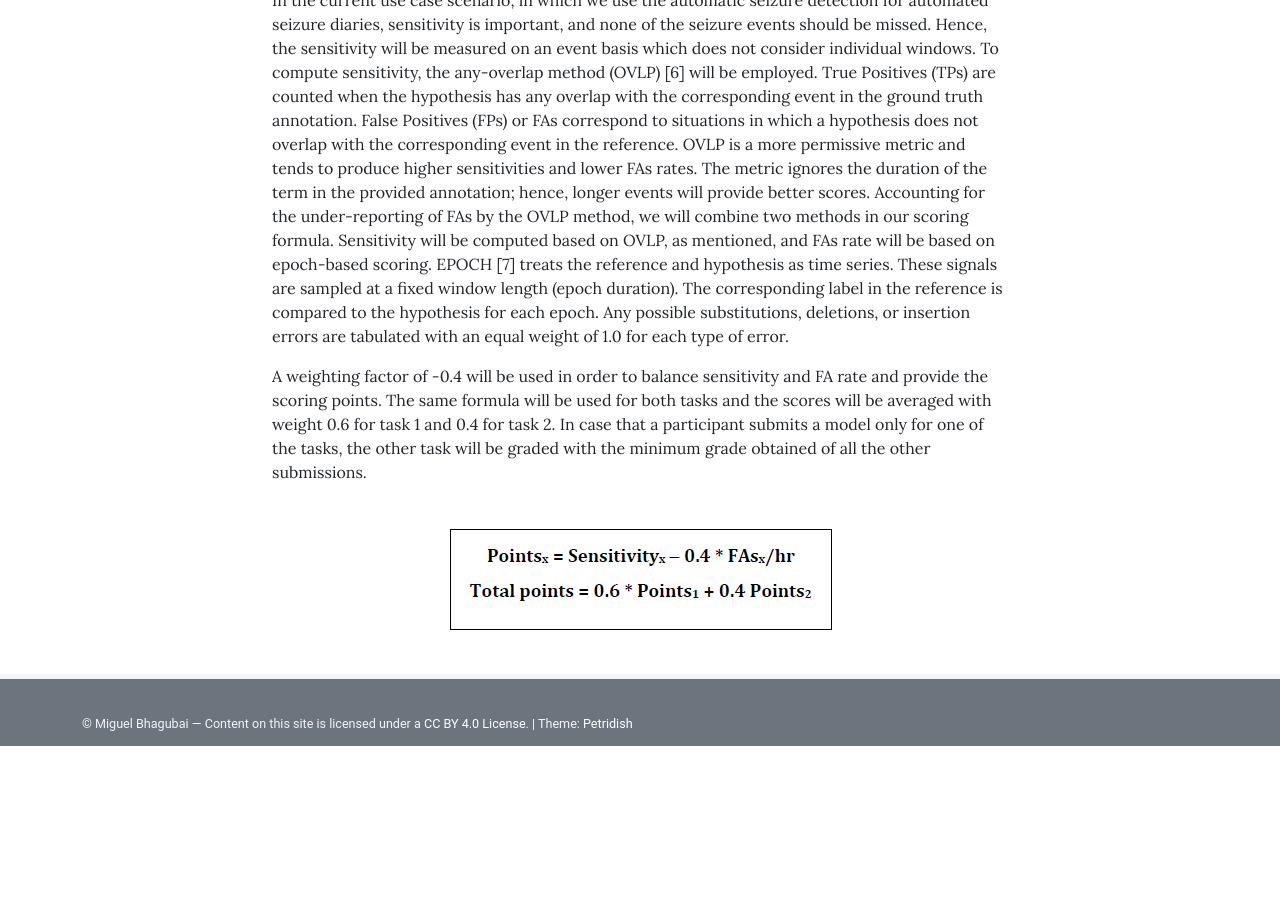
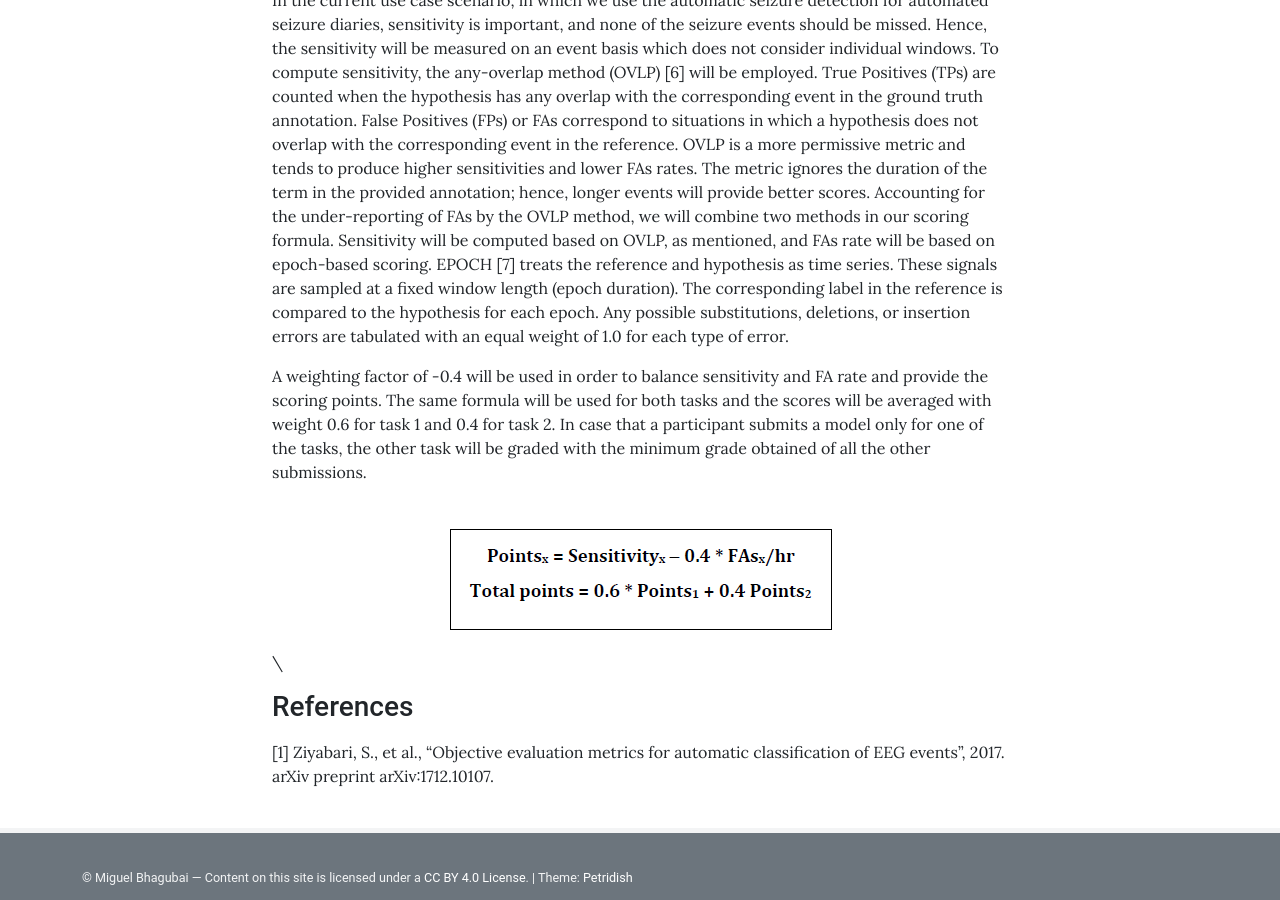
Before and after one commit to nestconf25/nestconf25.github.io, a Jekyll site: the page built from pages/regulations.md, in a window 1280 px wide and 900 px high, scrolled down 1131 px. Built offline with Jekyll 4.4.1, drawn with Linux system fonts in a browser that asks for light colours; before the commit the page ends 1877 px from its top, so only the background shows below that.

Commit message:
updated regulations

```diff
--- a/pages/regulations.md
+++ b/pages/regulations.md
@@ -33,3 +33,8 @@ A weighting factor of -0.4 will be used in order to balance sensitivity and FA r
 
 \
 ![Scoring]({{ '/assets/theme/images/score.png' | relative_url }})
+
+\
+### References
+
+[1] Ziyabari, S., et al., "Objective evaluation metrics for automatic classification of EEG events", 2017. arXiv preprint arXiv:1712.10107.
```
